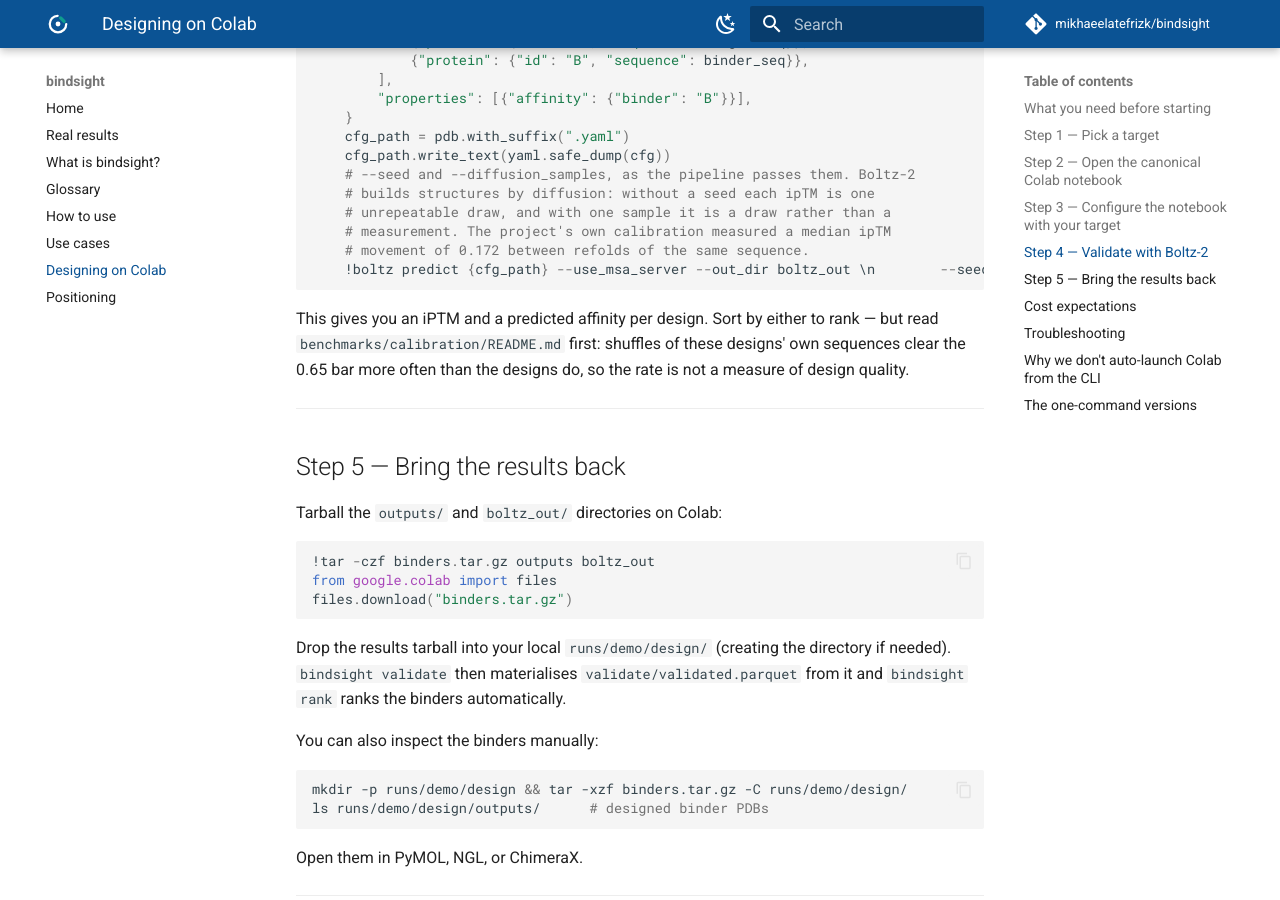
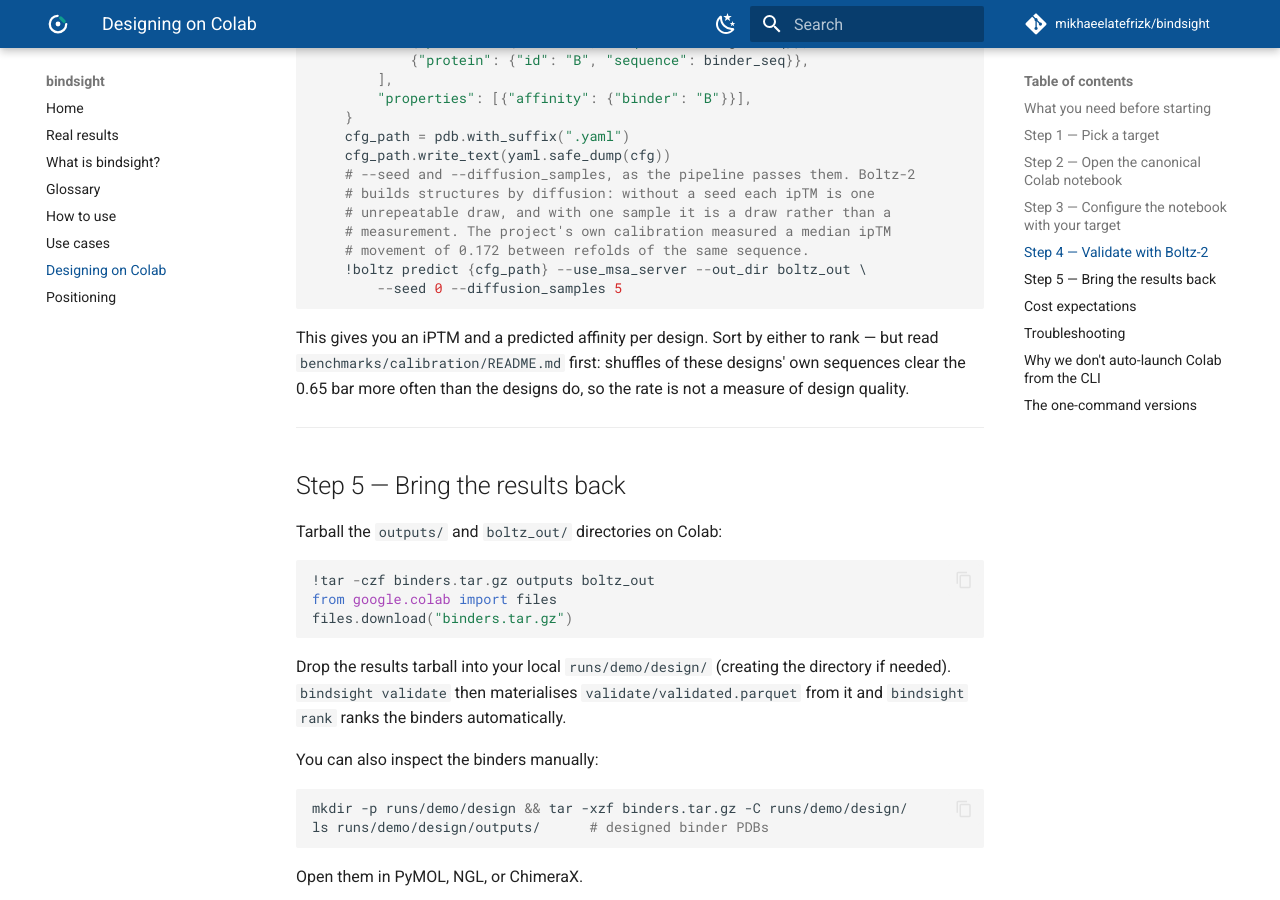
Before and after one commit to mikhaeelatefrizk/bindsight, an MkDocs documentation site: the page built from docs/colab-design-howto.md, in a window 1280 px wide and 900 px high, scrolled down 2447 px. Built offline with MkDocs 1.6.1 and Material for MkDocs 9.7.7, drawn with Linux system fonts in a browser that asks for light colours; comment, search, counter and statistics services are not loaded.

Commit message:
fix: a documented Colab command that a reader could not run
docs/colab-design-howto.md showed the Boltz-2 invocation as

    !boltz predict {cfg} --use_msa_server --out_dir boltz_out \n        --seed 0 ...

where the backslash-n is two literal characters, not a line break. Copied into
a notebook cell, the shell turns it into a bare `n` positional argument and the
command fails -- on the one page whose whole purpose is a command to copy.

The adversarial sweep raised this and two of its three refutation lenses
dismissed it. `cat -A` on the line settles it: the byte before `n` is a
backslash and the line does not end there. Checked the rest of the tracked
markdown for the same shape; this was the only one.

Co-Authored-By: Claude Opus 5 <noreply@anthropic.com>

````diff
--- a/docs/colab-design-howto.md
+++ b/docs/colab-design-howto.md
@@ -122,7 +122,8 @@ for pdb in Path("outputs").glob("*.pdb"):
     # unrepeatable draw, and with one sample it is a draw rather than a
     # measurement. The project's own calibration measured a median ipTM
     # movement of 0.172 between refolds of the same sequence.
-    !boltz predict {cfg_path} --use_msa_server --out_dir boltz_out \n        --seed 0 --diffusion_samples 5
+    !boltz predict {cfg_path} --use_msa_server --out_dir boltz_out \
+        --seed 0 --diffusion_samples 5
 ```
 
 This gives you an iPTM and a predicted affinity per design. Sort by either
````
